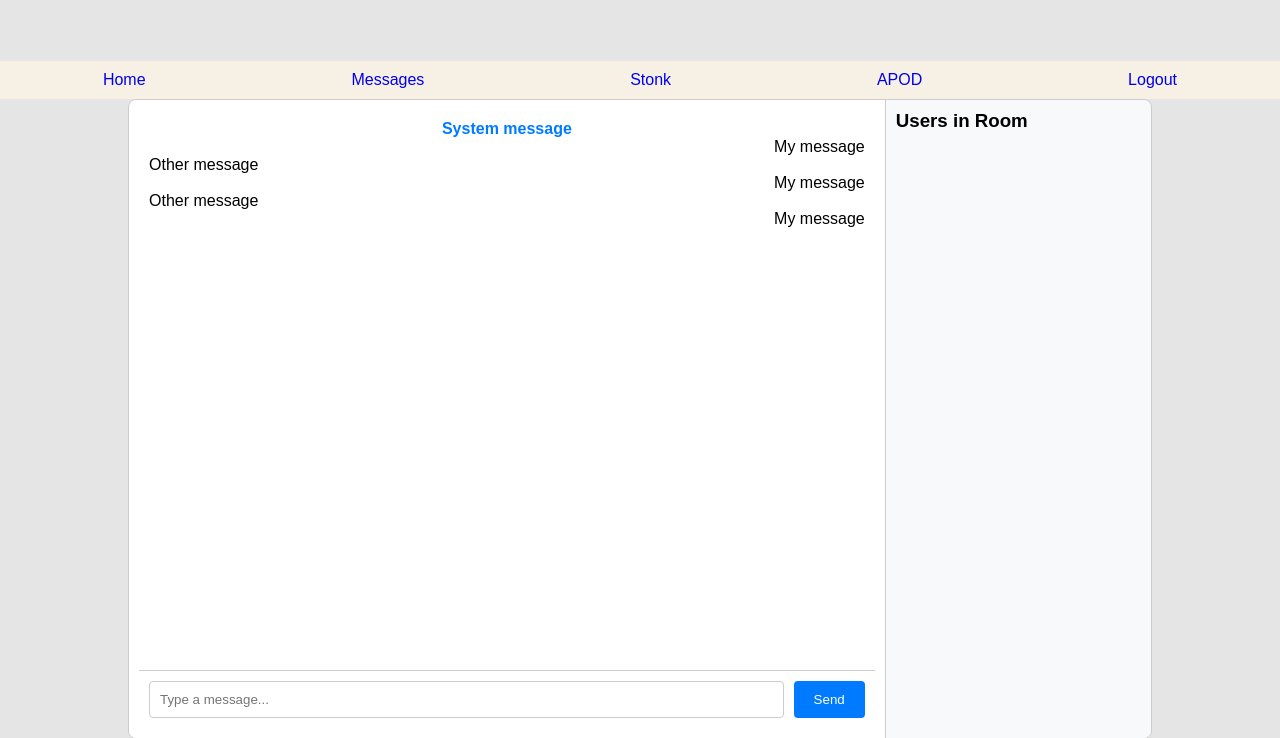
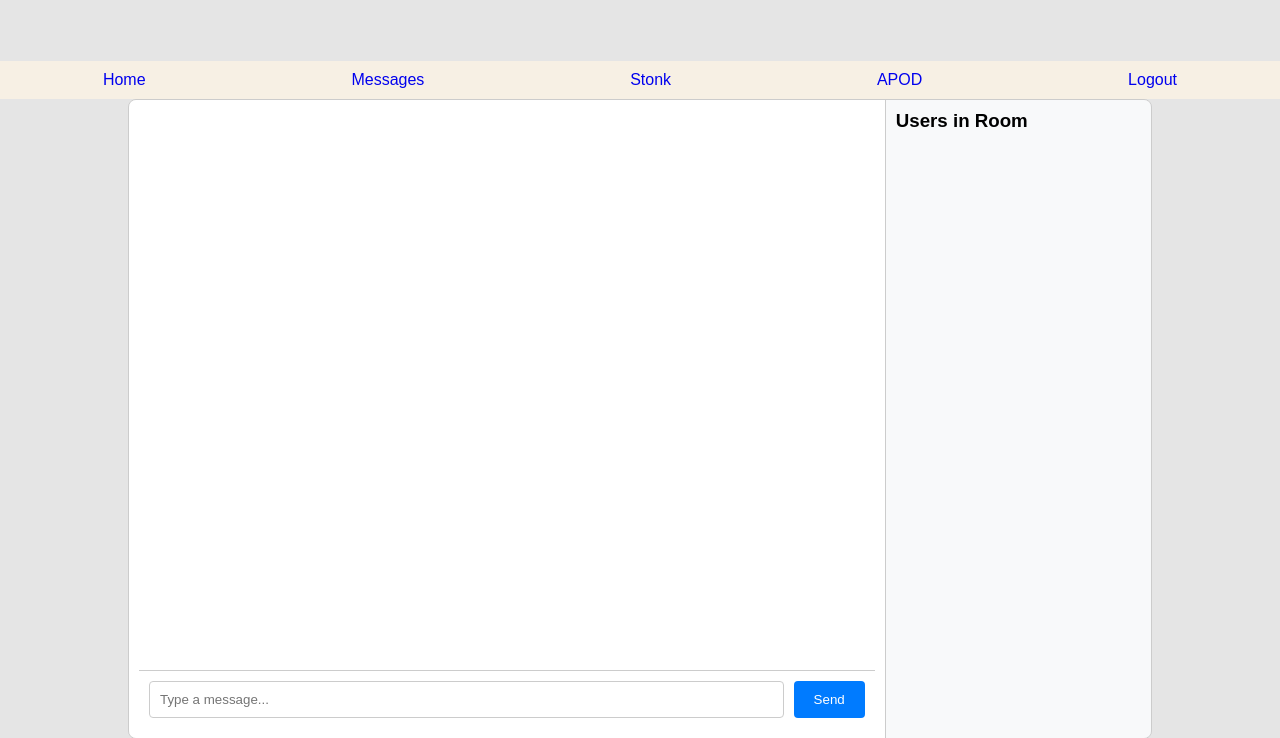
Before and after one commit to skywalker0823/chichivio, a Flask app: template templates/chat.html in a window 1280 px wide. Shown: the top 738 px of the page. Run offline with Flask 3, Linux system fonts and the light colour scheme; the template is opened without the code that fills it, so the values that code supplies are empty; some libraries are stand-ins or nearby versions.

Commit message:
chat system update

```diff
--- a/app/member.py
+++ b/app/member.py
@@ -10,7 +10,6 @@ def get_member():
     print("get_member hit!")
     return jsonify({'message': 'get_member','status': '0'})
 
-
 # POST
 @member_api.route('/', methods=['POST'])
 @jwt_required()
--- a/app/signup.py
+++ b/app/signup.py
@@ -10,7 +10,6 @@ def signup():
     username = request.json['username']
     password = request.json['password']
     try:
-        # result = database.get_user(username,password)
         existing_user = User.query.filter_by(username=username).first()
         if existing_user:
             print("user already exist, signin failed")
@@ -20,7 +19,7 @@ def signup():
         print("trying to sign up...")
         db.session.add(new_user)
         db.session.commit()
-        response = jsonify({'message': 'signup','status': "0"})
+        response = jsonify({'message': 'signup','status': "0" , 'username': username})
         access_token = create_access_token(identity=username)
         set_access_cookies(response, access_token)
         return response
--- a/run.py
+++ b/run.py
@@ -1,6 +1,6 @@
-from app import create_app
+from app import create_app, socketio
 
-app, socketio = create_app()
+app = create_app()
 
 if __name__ == '__main__':
     socketio.run(app, debug=True, port=5000, host='0.0.0.0')
--- a/static/css/chat.css
+++ b/static/css/chat.css
@@ -4,6 +4,8 @@
     padding: 0;
     font-family: Arial, sans-serif;
 }
+
+
 
 body {
     display: flex;
@@ -44,6 +46,8 @@ nav a{
 }
 
 .chat-messages {
+    display: flex;
+    flex-direction: column;
     flex: 1;
     overflow-y: auto;
     padding: 10px;
@@ -95,12 +99,32 @@ nav a{
     padding: 5px 0;
 }
 
+.chat-other, .chat-me {
+    display: inline-block;
+    padding: 10px;
+    margin: 5px 0;
+    border-radius: 15px;
+    font-family: 'Arial', sans-serif;
+    font-size: 14px;
+    word-wrap: break-word;
+    max-width: 50%;
+}
+
+
 .chat-other{
-    text-align: left;
+    align-self: flex-start;
+    background-color: #e0e0e0; /* 對方訊息的背景色 */
+    color: #333;
+    border-bottom-left-radius: 0px; /* 去掉左下角圓角 */
+    box-shadow: 2px 2px 8px rgba(0, 0, 0, 0.1); /* 添加陰影 */
 }
 
 .chat-me{
-    text-align: right;
+    align-self: flex-end;
+    background-color: #4caf50; /* 自己訊息的背景色 (綠色) */
+    color: white;
+    border-bottom-right-radius: 0px; /* 去掉右下角圓角 */
+    box-shadow: 2px 2px 8px rgba(0, 0, 0, 0.1); /* 添加陰影 */
 }
 
 .chat-system{
--- a/static/js/chat.js
+++ b/static/js/chat.js
@@ -1,34 +1,34 @@
+const socket = io()
+let isMe = false;
 
-const socket = io()
+scrollToBottom = () => {
+    const chatMessages = document.getElementById("chat-messages");
+    chatMessages.scrollTop = chatMessages.scrollHeight;
+}
+
 document.addEventListener('DOMContentLoaded', () => {
     console.log('Chat initializing...');
-            socket.on('connect', function() {
+            socket.on('connect', () => {
                 console.log('WebSocket connected!');
                 socket.send('User has connected!');
             });
 
             socket.on('system-response', (data) => {
                 console.log(data["data"]);
+                messageMaker(data)
             });
 
-            socket.on('message', function(msg) {
-                console.log('Received message: ' + msg);
+            socket.on('messager_recieve', (data) => {
+                console.log("!here!")
+                console.log('Received message: ' + data.msg);
+
+                messageMaker(data)
+
             });
 
-            // document.getElementById('send-button').onclick = function() {
-            //     // socket.send(document.getElementById('message-input').value);
-            //     socket.emit("message",{
-            //         // user: get_cookie('username'),
-            //         // message: document.getElementById('message-input').value,
-            //         // time: moment().format('YYYYMMDDHHmmss')
-            //         data: document.getElementById('message-input').value
-            //     })
-            // };
             socket.emit("system",{
-                // user: get_cookie('username'),
-                // message: document.getElementById('message-input').value,
                 // time: moment().format('YYYYMMDDHHmmss')
-                data: "websocket OK"
+                data: "Websocket Connected"
             })
 
             document.getElementById('send-button').addEventListener('click', sendMessage);
@@ -37,19 +37,82 @@ document.addEventListener('DOMContentLoaded', () => {
                     sendMessage();
                 }
             });
-
-
 });
 
 
 sendMessage = () => {
+    isMe = true;
     console.log("sending msg")
     let message = document.getElementById('message-input').value;
-    socket.emit("message",{
-        // user: get_cookie('username'),
-        // message: document.getElementById('message-input').value,
+    socket.emit("messager_send",{
         // time: moment().format('YYYYMMDDHHmmss')
-        data: message
+        msg: message
     })
     document.getElementById('message-input').value = '';
 };
+
+messageMaker = (data) => {
+    console.log(data, typeof data)
+    const chatMessages = document.getElementById("chat-messages");
+    const whoAmI = data.you
+    console.log(whoAmI)
+
+    // 檢查 message 是否為陣列, 通常為 reload action
+    if (Array.isArray(data.message)) {
+        // 如果是陣列，遍歷每條訊息
+        console.log(data.message, typeof data.message)
+        data.message.forEach((msg) => {
+            const div = document.createElement('div');
+            const p = document.createElement('p');
+            console.log(msg,typeof msg)
+            //convert string to dict
+            // 根據訊息的 type 判斷顯示樣式
+            if (data.type == "system") {
+                console.log("is system", msg);
+                div.classList.add('chat-system');
+                p.textContent = msg;
+                div.appendChild(p);
+            } else {
+                if (whoAmI == msg.who){
+                    isMe = true;
+                    console.log("is me");
+                    div.classList.add('chat-me');
+                    p.textContent = msg.who+":"+msg.msg;
+                    div.appendChild(p)
+                }
+                else {
+                    console.log("is other");
+                    div.classList.add('chat-other');
+                    p.textContent = msg.who+":"+msg.msg;
+                    div.appendChild(p)
+                }
+            }
+
+            chatMessages.appendChild(div);
+        });
+        //單一訊息收發
+    } else {
+        const div = document.createElement('div');
+        const p = document.createElement('p');
+        let message = data.message;
+        let who = data.who;
+        let type = data.type;
+
+        if (isMe){
+            console.log("is me");
+            div.classList.add('chat-me');
+            p.textContent = data.who+":"+data.msg;
+            div.appendChild(p)
+        }
+        else {
+            console.log("is other");
+            div.classList.add('chat-other');
+            p.textContent = data.who+":"+data.msg;
+            div.appendChild(p)
+        }
+
+        chatMessages.appendChild(div);
+    }
+    scrollToBottom();
+    isMe = false;
+};
--- a/static/js/loginStatus.js
+++ b/static/js/loginStatus.js
@@ -18,7 +18,7 @@ auto_login_status_check = async() => {
     const response = await fetch('/api/login/', options)
     const result = await response.json();
     if(result.status == "0"){
-        console.log("You are already logged in");
+        console.log("You are already logged in, welcome ",result.username);
         login_status = {ok: true,username: result.username};
         return {ok: true,username: result.username}
     }
@@ -60,6 +60,8 @@ logout = async() => {
     const result = await response.json();
     if(result.status == "0"){
         console.log("log_out_ok");
+        localStorage.removeItem("token")
+        console.log("token removed successfully")
         login_status = {ok: false};
         console.log(login_status);
         login_display_control(login_status);
@@ -85,6 +87,7 @@ login = async() => {
     };
     const response = await fetch('/api/login/', options)
     const result = await response.json();
+    console.log(result);
     if(result.status == "0"){
         login_status = {ok: true,username: username};
         console.log("log_in_ok");
--- a/templates/chat.html
+++ b/templates/chat.html
@@ -19,12 +19,6 @@
         <div class="chat-main">
             <div class="chat-messages" id="chat-messages">
                 <!-- Messages will appear here -->
-                <div class="chat-system">System message</div>
-                <div class="chat-me">My message</div>
-                <div class="chat-other">Other message</div>
-                <div class="chat-me">My message</div>
-                <div class="chat-other">Other message</div>
-                <div class="chat-me">My message</div>
             </div>
             <div class="chat-input">
                 <input type="text" id="message-input" placeholder="Type a message..." />
```
Also changed, not shown: app/__init__.py (+4 -15 lines), app/chat.py (+25 -7 lines), app/login.py (+6 -7 lines), app/other.py (deleted, +0 -25 lines), database/db_redis.py (+12 -0 lines).
